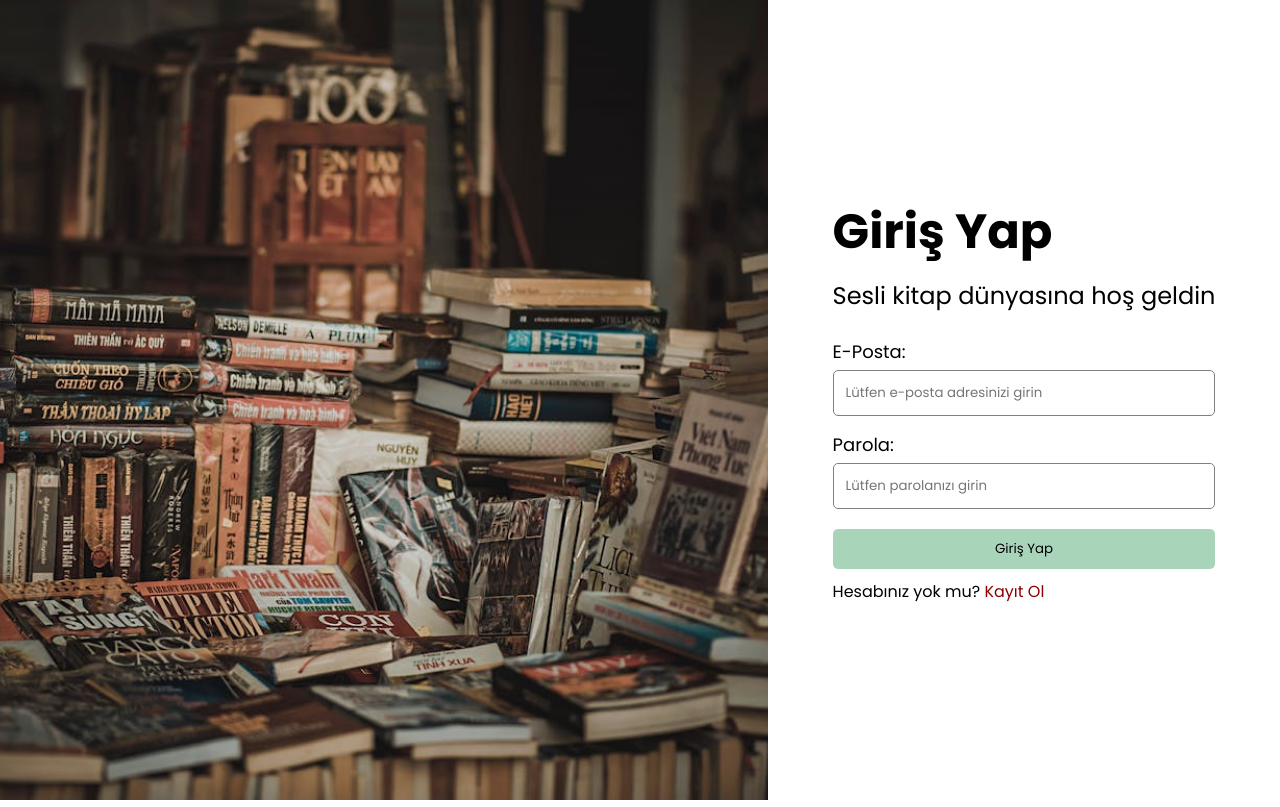
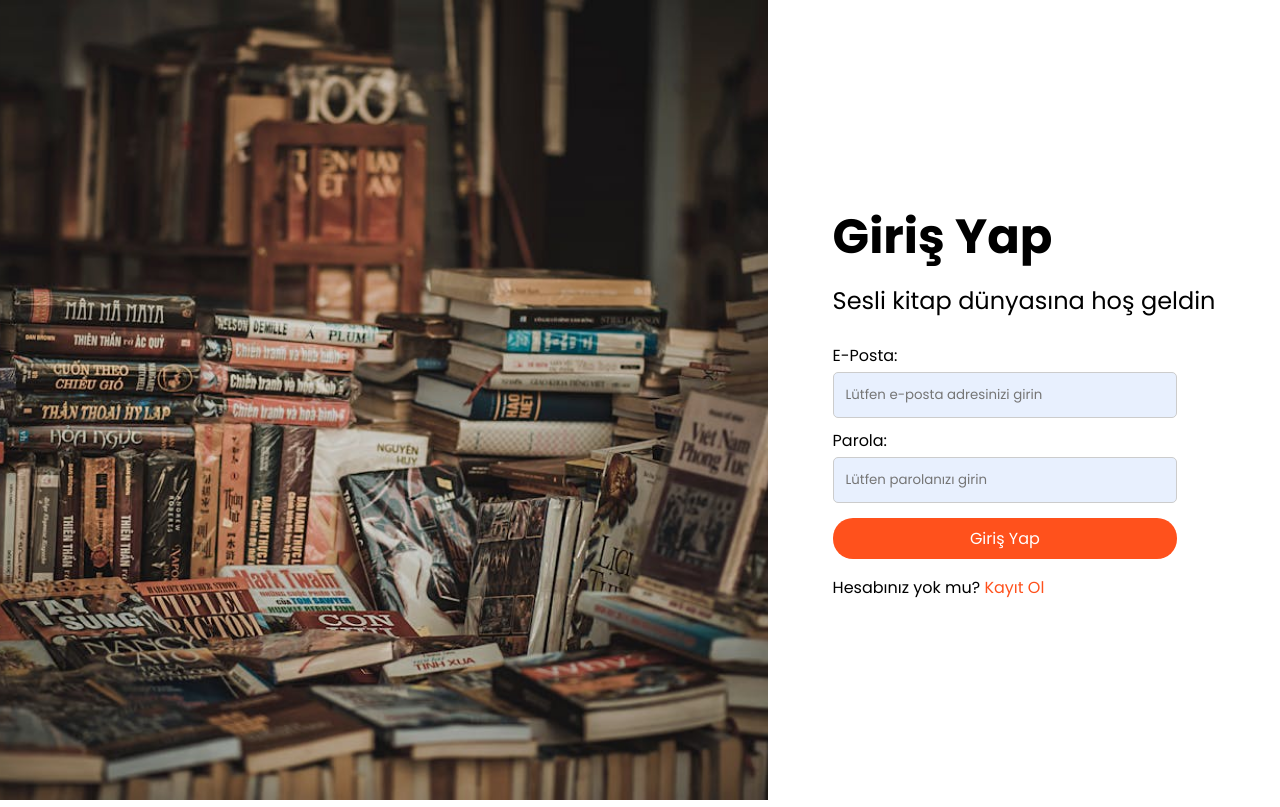
Before and after one commit to semaozkan/book-communities-client, a React (Vite) app: page /login in a window 1280 px wide. Built offline with nearby package versions, Linux system fonts and the light colour scheme.

Commit message:
style: update ui

```diff
--- a/src/pages/login/login.module.scss
+++ b/src/pages/login/login.module.scss
@@ -17,7 +17,6 @@
   .formContainer {
     width: 40%;
     height: 100%;
-    // background-color: bisque;
     display: flex;
     flex-direction: column;
     align-items: center;
@@ -42,32 +41,37 @@
         .formRow {
           display: flex;
           flex-direction: column;
-          margin-bottom: 15px;
-          gap: 5px;
+          margin-bottom: 10px;
+          gap: 4px;
 
           label {
-            font-size: 18px;
+            font-size: 16px;
           }
 
           input {
+            width: 90%;
             padding: 12px;
-            border: 1px solid gray;
+            border: 1px solid #ccc;
             border-radius: 5px;
+            background-color: #e8f0fe;
           }
         }
         button {
-          width: 100%;
-          padding: 10px;
-          margin: 5px 0 10px 0;
-          background-color: var(--bg);
-          border-radius: 5px;
+          width: 90%;
+          padding: 8px;
+          margin: 5px 0 16px 0;
+          color: white;
+          background-color: var(--templateColor);
+          border-radius: 20px;
           border: none;
+          font-size: 16px;
+          cursor: pointer;
         }
 
         .registerText {
           .registerLink {
             text-decoration: none;
-            color: darkred;
+            color: var(--templateColor);
           }
         }
       }
--- a/src/pages/register/register.module.scss
+++ b/src/pages/register/register.module.scss
@@ -43,29 +43,33 @@
           gap: 5px;
 
           label {
-            font-size: 18px;
+            font-size: 16px;
           }
 
           input {
             padding: 12px;
-            border: 1px solid gray;
+            border: 1px solid #ccc;
             border-radius: 5px;
+            background-color: #e8f0fe;
           }
         }
 
         button {
           width: 100%;
           padding: 10px;
-          margin: 5px 0 10px 0;
-          background-color: var(--bg);
-          border-radius: 5px;
+          margin: 5px 0 16px 0;
+          color: white;
+          background-color: var(--templateColor);
+          border-radius: 20px;
           border: none;
+          font-size: 16px;
+          cursor: pointer;
         }
 
         .loginText {
           .loginLink {
             text-decoration: none;
-            color: darkred;
+            color: var(--templateColor);
           }
         }
       }
```
